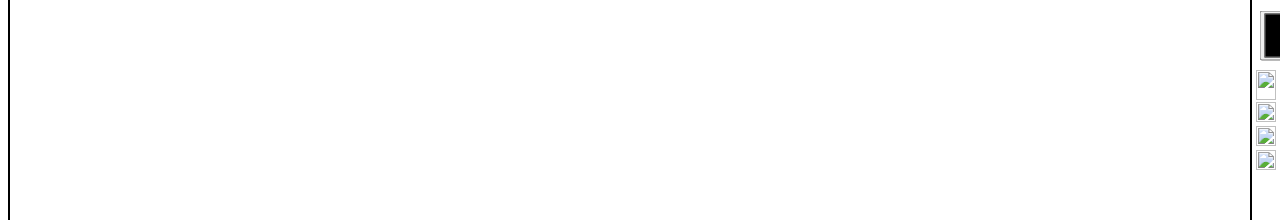
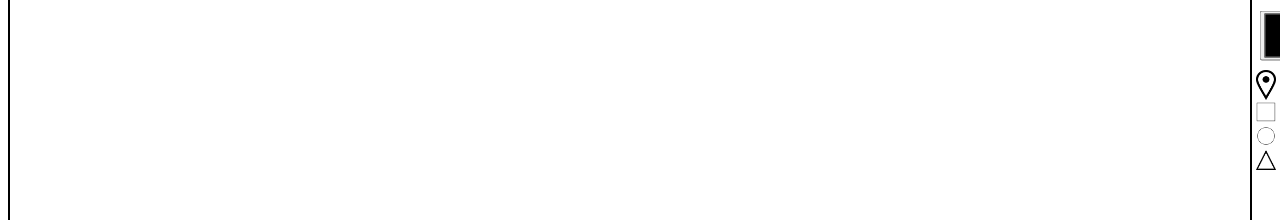
Before and after one commit to divear/Drawing-site-final, a plain HTML site: page index.html in a window 1280 px wide. Shown: the part 178-398 px from the top of the page. Drawn offline with Linux system fonts and the light colour scheme.

Commit message:
Update index.html

```diff
--- a/index.html
+++ b/index.html
@@ -12,10 +12,10 @@
 <body>
     <input autocomplete="off" onmouseover="Changer()" min="1" max="100" value="1" class="range" id="range" type="range">
     <input autocomplete="off" id="color" type="color" class="color">
-    <img onclick="PickMode()" class="colpick" src="pics/coords.png">
-    <img onclick="Addsquare()" class="square" src="pics/square.png">
-    <img onclick="AddCircles()" class="circle" src="pics/circle.png">
-    <img onclick="AddTriangle()" class="triangle" src="pics/triangle.png">
+    <img onclick="PickMode()" class="colpick" src="coords.png">
+    <img onclick="Addsquare()" class="square" src="square.png">
+    <img onclick="AddCircles()" class="circle" src="circle.png">
+    <img onclick="AddTriangle()" class="triangle" src="triangle.png">
 
     <button id="clbutton" onclick="Closepath()" class="clbutton"> Close path</button>
 
```
